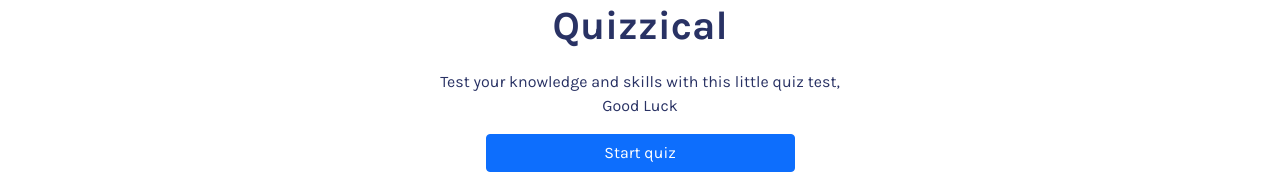
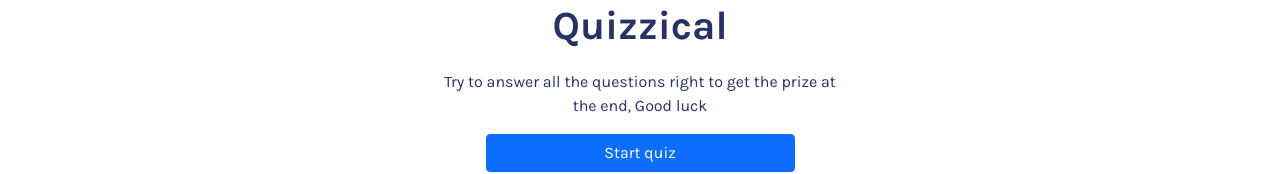
Before and after one commit to alieldeba/Quizzical, a React (Create React App) app: page / in a window 1280 px wide. Shown: the part 313-487 px from the top of the page. Built offline with nearby package versions, Linux system fonts and the light colour scheme; no server answers.

Commit message:
fixing bugs

```diff
--- a/src/App.js
+++ b/src/App.js
@@ -23,8 +23,8 @@ export default function App() {
   }
 
   async function getQuestions() {
-    const URL = `https://opentdb.com/api.php?amount=${numberOfQuestions}&category=18&type=multiple`;
-    axios.get(URL).then((response) => {
+    const url = `https://opentdb.com/api.php?amount=${numberOfQuestions}&category=18&type=multiple`;
+    axios.get(url).then((response) => {
       dispatch(setApi(response.data.results));
     });
   }
--- a/src/components/Start.jsx
+++ b/src/components/Start.jsx
@@ -12,7 +12,8 @@ export default function Start(props) {
       <section className="start__text">
         <h1 className="start__heading">Quizzical</h1>
         <p className="start__description">
-          Test your knowledge and skills with this little quiz test, Good Luck
+          Try to answer all the questions right to get the prize at the end, Good
+          luck
         </p>
         <button
           className="btn btn-primary rounded w-75 start__button"
```
